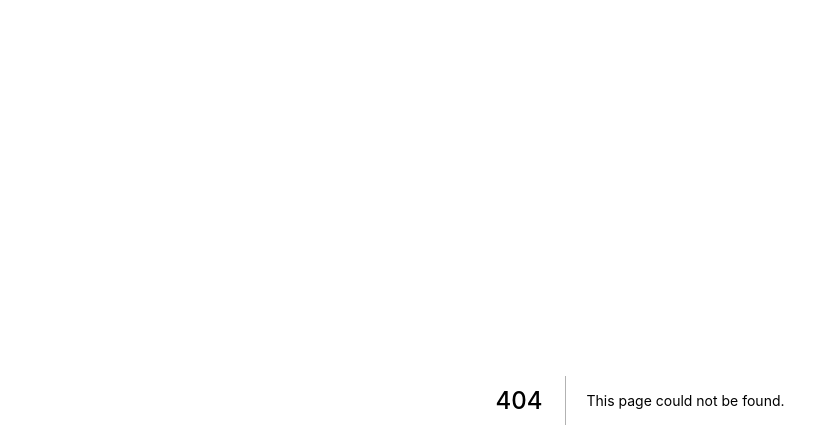
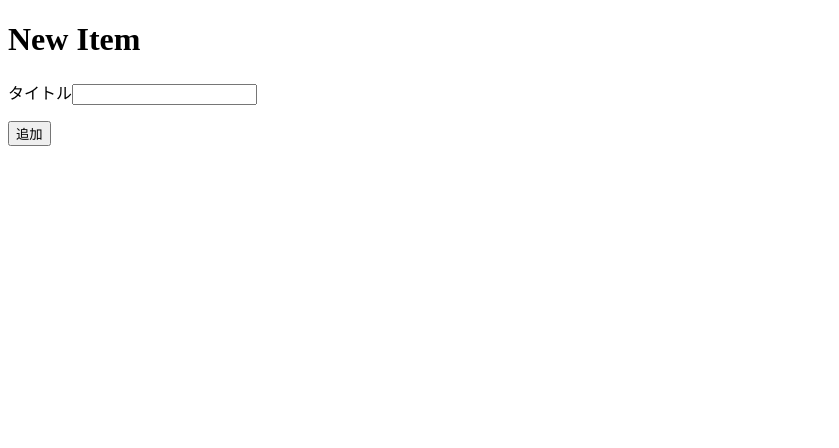
Before and after one commit to ozaki25/next-firebase, a Next.js app: page /items/new in a window 1280 px wide. Before the commit this address had no page. Shown: the top 448 px of the page, without its empty margins (0-839 px from the left). Built offline with nearby package versions, Linux system fonts and the light colour scheme.

Commit message:
add new items

```diff
--- /dev/null
+++ b/pages/items/new.tsx
@@ -0,0 +1,33 @@
+import { ChangeEvent, FormEvent, useState } from 'react';
+import Head from 'next/head';
+
+export default function NewItem() {
+  const [title, setTitle] = useState<string>('');
+
+  const onChangeTitle = (event: ChangeEvent<HTMLInputElement>) => {
+    setTitle(event.target.value);
+  };
+
+  const onSubmit = (event: FormEvent<HTMLFormElement>) => {
+    event.preventDefault();
+    console.log({ title });
+  };
+  return (
+    <>
+      <Head>
+        <title>New Item</title>
+        <link rel="icon" href="/favicon.ico" />
+      </Head>
+      <main>
+        <h1>New Item</h1>
+        <form onSubmit={onSubmit}>
+          <p>
+            <label htmlFor="title">タイトル</label>
+            <input id="title" name="title" onChange={onChangeTitle} />
+          </p>
+          <button>追加</button>
+        </form>
+      </main>
+    </>
+  );
+}
```
